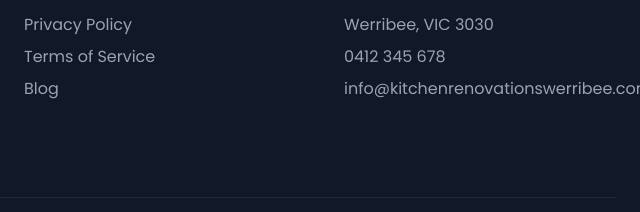
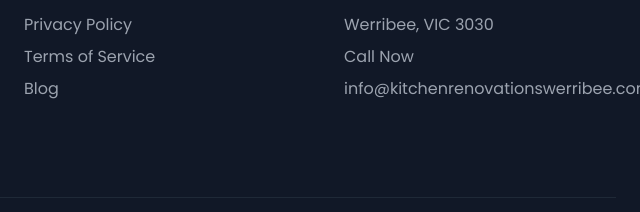
Before and after one commit to Ryannz-dot/kitchen-renovations-werribee-2025-01-24-nxbq5, a plain HTML site: page index.html in a window 1280 px wide. Shown: the part 4553-4765 px from the top of the page, 640-1280 px from the left. Drawn offline with nearby package versions, Linux system fonts and the light colour scheme.

Commit message:
Update index.html

```diff
--- a/index.html
+++ b/index.html
@@ -237,7 +237,7 @@
                     <h3 class="text-xl font-bold mb-4">Contact</h3>
                     <ul class="space-y-2">
                         <li class="text-gray-400">Werribee, VIC 3030</li>
-                        <li><a href="tel:0412345678" class="text-gray-400 hover:text-white transition-colors duration-300">0412 345 678</a></li>
+                        <li><a href="tel:0412345678" class="text-gray-400 hover:text-white transition-colors duration-300">Call Now </a></li>
                         <li><a href="mailto:info@kitchenrenovationswerribee.com" class="text-gray-400 hover:text-white transition-colors duration-300">info@kitchenrenovationswerribee.com</a></li>
                     </ul>
                 </div>
```
